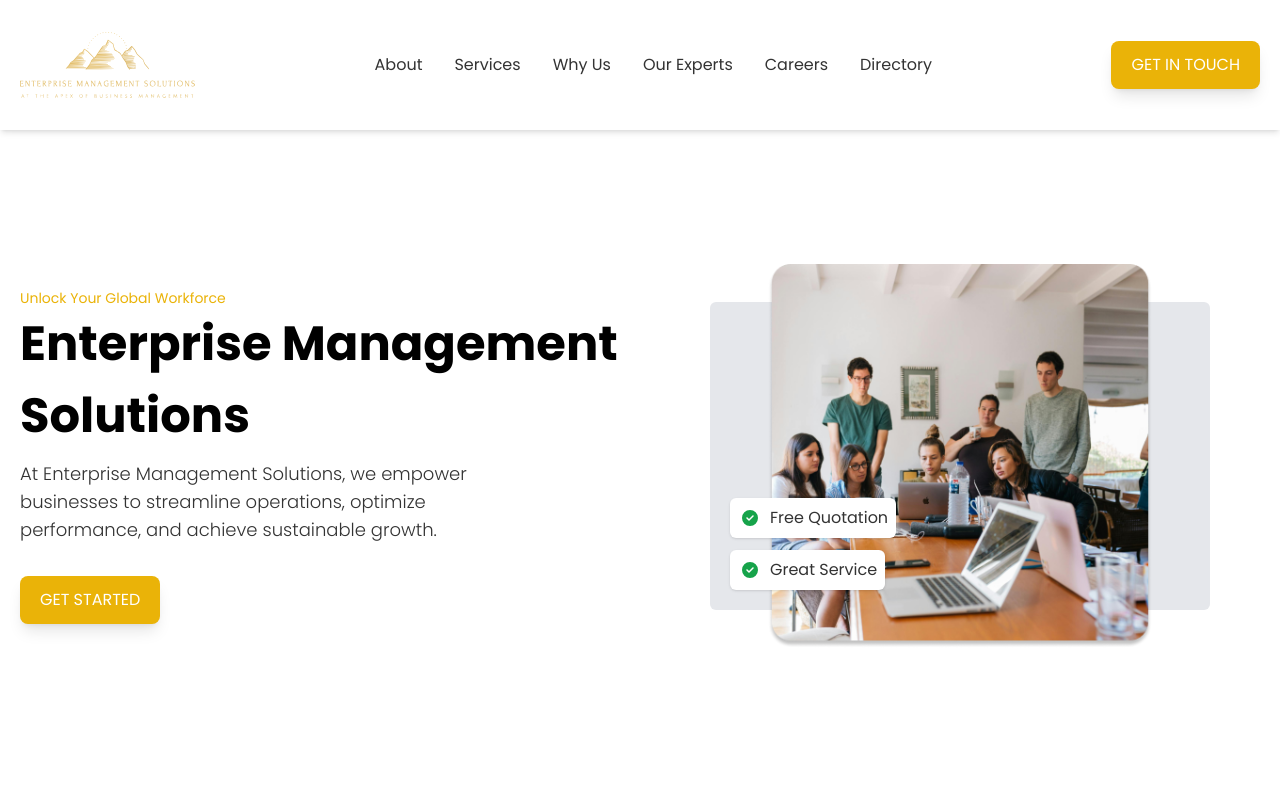
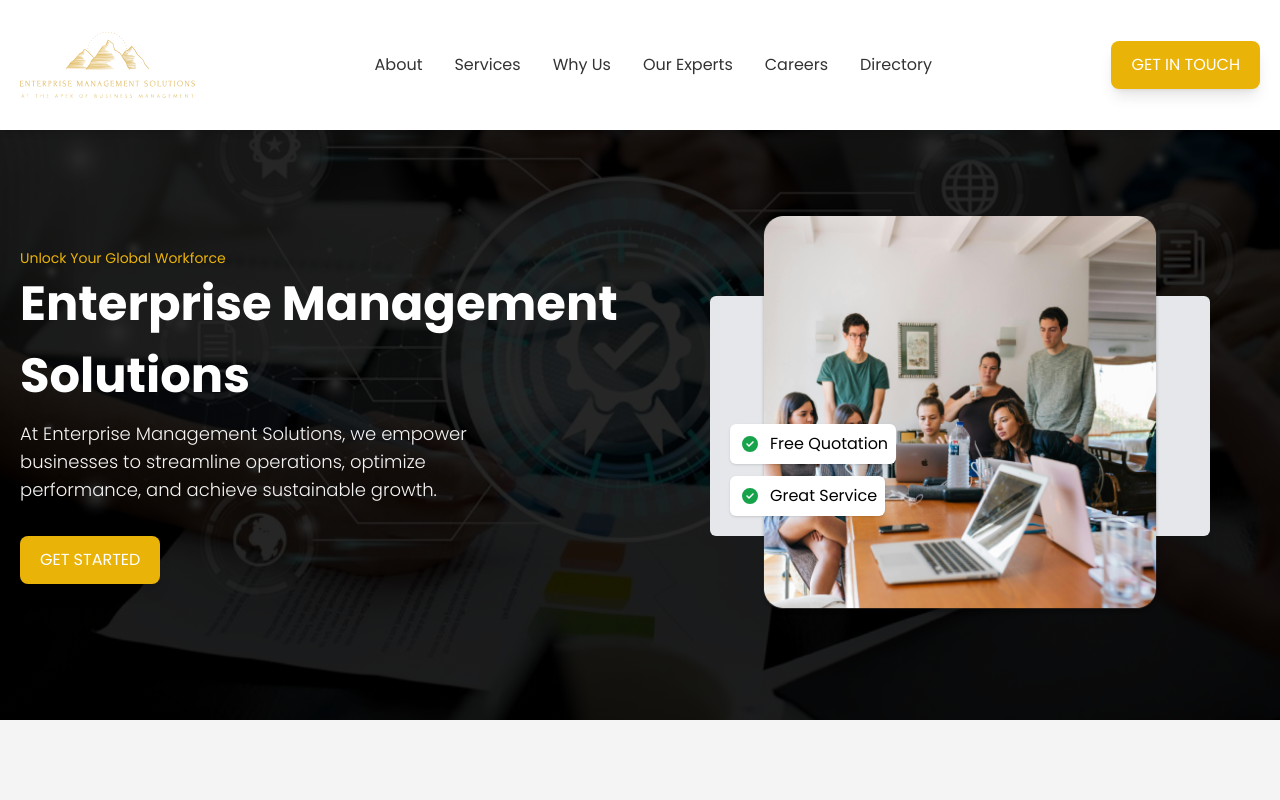
Before and after one commit to wilhelmusolejr/enterprise-management-solutions, a Next.js app: page / in a window 1280 px wide. Shown: the top 800 px of the page. Built offline with nearby package versions, Linux system fonts and the light colour scheme.

Commit message:
header redesign

```diff
--- a/src/app/globals.css
+++ b/src/app/globals.css
@@ -43,3 +43,21 @@ svg {
   background: linear-gradient(rgba(0, 0, 0, 0.85), rgba(0, 0, 0, 0.85)),
     url("../assets/images/about1.jpg") center center / cover no-repeat;
 }
+
+header {
+  min-height: 90vh;
+  background: linear-gradient(rgba(0, 0, 0, 0.85), rgba(0, 0, 0, 0.85)),
+    url("../assets/images/about1.jpg") center center / cover no-repeat;
+}
+
+header .image-parent {
+  min-height: 35vh;
+  width: 35vh;
+}
+
+@media (min-width: 1024px) {
+  header .image-parent {
+    min-height: 50vh;
+    width: 50vh;
+  }
+}
--- a/src/app/page.js
+++ b/src/app/page.js
@@ -224,15 +224,15 @@ export default function Home() {
       </div>
 
       {/* HEADER */}
-      <header className="flex items-center min-h-screen ">
+      <header className="flex items-center header">
         {/* header - container */}
-        <div className="container flex flex-col-reverse items-center justify-center gap-10 px-5 pt-48 pb-20 mx-auto lg:flex-row text-light-black ">
+        <div className="container flex flex-col-reverse items-center justify-center gap-10 px-5 pt-48 pb-20 mx-auto lg:flex-row text-light-white ">
           {/* left */}
           <div className="w-full">
             <p className="text-sm text-yellow-500 capitalize ">
               Unlock your global workforce
             </p>
-            <h1 className="mb-2 text-4xl font-bold leading-normal text-black xl:text-5xl xl:leading-normal ">
+            <h1 className="mb-2 text-4xl font-bold leading-normal text-white xl:text-5xl xl:leading-normal ">
               Enterprise Management <br />
               Solutions
             </h1>
@@ -249,19 +249,19 @@ export default function Home() {
           </div>
 
           {/* right */}
-          <div className="relative flex items-center justify-center w-full rounded-md">
-            <div className="relative rounded-md w-60 h-60 lg:w-96 lg:h-96 gray">
+          <div className="relative flex items-center justify-center w-full h-full rounded-md">
+            <div className="relative rounded-md image-parent gray">
               <Image
                 src={header_img}
                 alt="Description of the image"
-                className="z-10 object-cover w-full h-full"
+                className="z-10 object-cover w-full h-full rounded-md"
                 fill
               />
             </div>
 
-            <div className="absolute w-full bg-gray-200 rounded-md xl:w-10/12 h-4/5">
+            <div className="absolute w-full bg-gray-200 rounded-md xl:w-10/12 h-3/5">
               {/* float */}
-              <div className="absolute z-10 flex-col hidden gap-3 bottom-5 left-5 md:flex">
+              <div className="absolute z-10 flex-col hidden gap-3 text-black bottom-5 left-5 md:flex">
                 <div className="flex items-center gap-2 p-2 capitalize bg-white rounded-md shadow w-fit">
                   <FontAwesomeIcon
                     icon={faCircleCheck}
@@ -397,7 +397,7 @@ export default function Home() {
       </div>
 
       {/* WHY CHOOSE US */}
-      <div className=" py-28 whychooseus">
+      <div className=" pt-28 whychooseus">
         <div className="container px-5 mx-auto ">
           {/* Section Text */}
           <SectionText
```
